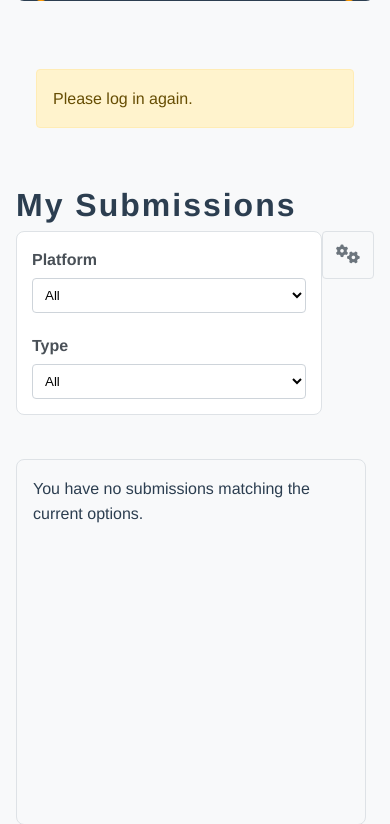
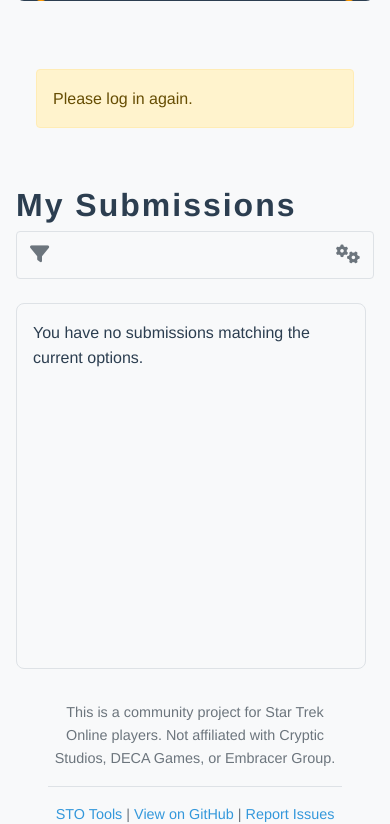
Before and after one commit to phillipod/SISTER, a Flask app: page /me/submissions in a window 390 px wide; the page is wider, and only the part inside the window is pictured. Shown: the part 628-1452 px from the top of that part. Run offline with Flask 3, Linux system fonts and the light colour scheme; the visitor is signed in with stand-in values (Sample User, id 1); data that the repository does not hold is empty.

Commit message:
✨ Enhance filtering functionality in screenshot browser: Added toggle button for filter visibility and integrated new filter options for accepted licenses. Updated CSS for improved layout and responsiveness of the filter section, enhancing user interaction and experience.

```diff
--- a/sister_website/static/css/browser.css
+++ b/sister_website/static/css/browser.css
@@ -302,7 +302,7 @@
 /* Styles adapted from Dataset Manager for Screenshot Browser */
 .table-toolbar {
     display: flex;
-    justify-content: flex-end;
+    justify-content: space-between;
     align-items: center;
     padding: 0.5rem;
     margin-bottom: 1rem;
@@ -313,6 +313,7 @@
 
 .toolbar-group {
     position: relative; /* For popup positioning */
+    border-radius: .2rem;
 }
 
 .toolbar-icon {
--- a/sister_website/static/js/user_browser.js
+++ b/sister_website/static/js/user_browser.js
@@ -4,12 +4,16 @@ document.addEventListener('DOMContentLoaded', () => {
 
     const filters = {
         platform: document.getElementById('platform-filter'),
-        type: document.getElementById('type-filter')
+        type: document.getElementById('type-filter'),
+        accepted: document.getElementById('accepted-filter')
     };
 
     const popup = document.getElementById('tree-options-popup');
     const openPopupBtn = document.getElementById('tree-options-btn');
     const applyBtn = document.getElementById('apply-tree-options');
+
+    const toggleFiltersBtn = document.getElementById('toggle-filters-btn');
+    const filtersContainer = document.querySelector('.screenshot-filters');
 
     // This map builder is for the user data structure, which is a flat list of submissions.
     const userMapBuilder = (data) => {
@@ -32,8 +36,13 @@ document.addEventListener('DOMContentLoaded', () => {
         // 1. Filter data based on dropdowns
         const platformFilter = filters.platform.value;
         const typeFilter = filters.type.value;
+        const acceptedFilter = filters.accepted.value;
 
-        const filteredData = data.map(sub => {
+        const filteredData = data.filter(sub => {
+            // Filter by license status first
+            return acceptedFilter === 'all' || sub.acceptance_state === acceptedFilter;
+        }).map(sub => {
+            // Then filter the builds within the matching submissions
             const newSub = {...sub, builds: []};
             sub.builds.forEach(build => {
                 const platformMatch = platformFilter === 'all' || build.platform === platformFilter;
@@ -191,6 +200,11 @@ document.addEventListener('DOMContentLoaded', () => {
         filter.addEventListener('change', () => browser.renderTree());
     });
 
+    toggleFiltersBtn.addEventListener('click', () => {
+        const isHidden = filtersContainer.style.display === 'none';
+        filtersContainer.style.display = isHidden ? 'block' : 'none';
+    });
+
     openPopupBtn.addEventListener('click', (event) => {
         event.stopPropagation();
         popup.classList.toggle('active');
--- a/sister_website/templates/user_submissions.html
+++ b/sister_website/templates/user_submissions.html
@@ -10,8 +10,28 @@
 <div class="user-submissions-page">
     <h1>My Submissions</h1>
 
-    <div class="browser-controls">
-        <div class="screenshot-filters browser-filters">
+    <div class="table-toolbar">
+        <div class="toolbar-group">
+            <i id="toggle-filters-btn" class="fas fa-filter toolbar-icon" title="Toggle Filters"></i>
+        </div>
+        <div class="toolbar-group">
+            <div class="filterable">
+                <i id="tree-options-btn" class="fas fa-cogs toolbar-icon" title="Tree Display Options"></i>
+                <div id="tree-options-popup" class="filter-popup">
+                    <fieldset>
+                        <legend>Group By</legend>
+                        <label><input type="checkbox" id="group-by-platform" checked> Platform</label>
+                        <label><input type="checkbox" id="group-by-type" checked> Type</label>
+                    </fieldset>
+                    <div class="popup-footer">
+                        <button id="apply-tree-options" class="btn btn-sm">Apply</button>
+                    </div>
+                </div>
+            </div>
+        </div>
+    </div>
+
+    <div class="screenshot-filters browser-filters" style="display: none;">
         <form id="filter-form" class="filters-grid">
             <div class="form-group">
                 <label for="platform-filter">Platform</label>
@@ -29,25 +49,16 @@
                     <option value="ground">Ground</option>
                 </select>
             </div>
+            <div class="form-group">
+                <label for="accepted-filter">License Accepted</label>
+                <select id="accepted-filter">
+                    <option value="all">All</option>
+                    <option value="yes">Yes</option>
+                    <option value="no">No</option>
+                    <option value="pending">Pending</option>
+                </select>
+            </div>
         </form>
-        </div>
-        <div class="table-toolbar">
-            <div class="toolbar-group">
-                <div class="filterable">
-                    <i id="tree-options-btn" class="fas fa-cogs toolbar-icon" title="Tree Display Options"></i>
-                    <div id="tree-options-popup" class="filter-popup">
-                        <fieldset>
-                            <legend>Group By</legend>
-                            <label><input type="checkbox" id="group-by-platform" checked> Platform</label>
-                            <label><input type="checkbox" id="group-by-type" checked> Type</label>
-                        </fieldset>
-                        <div class="popup-footer">
-                            <button id="apply-tree-options" class="btn btn-sm">Apply</button>
-                        </div>
-                    </div>
-                </div>
-            </div>
-        </div>
     </div>
 
     <div class="browser-wrapper">
```
Also changed, not shown: sister_website/static/js/admin_browser.js (+8 -0 lines), sister_website/templates/admin_screenshots.html (+23 -22 lines). Lines whose indentation alone changed are shown as unchanged.
